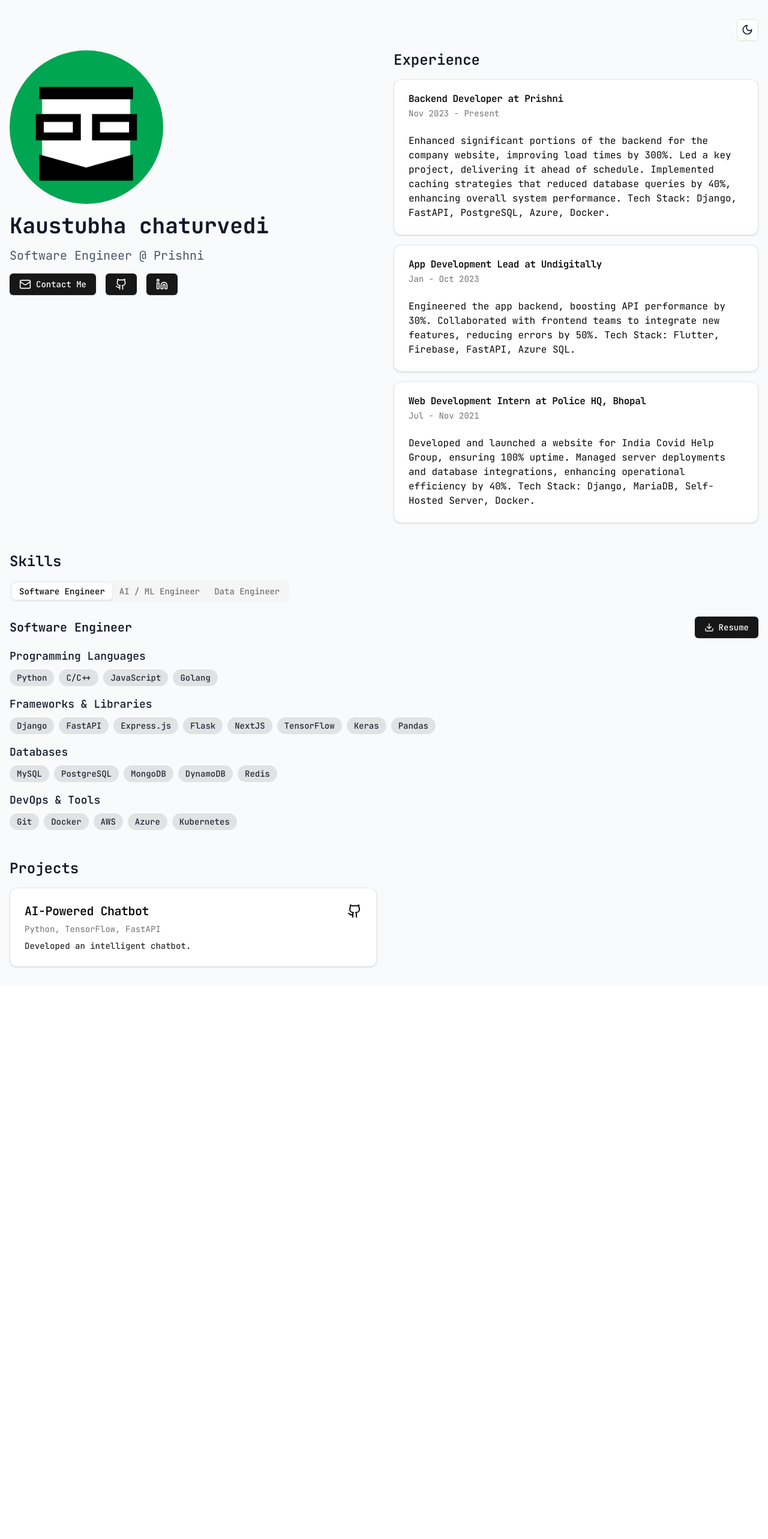
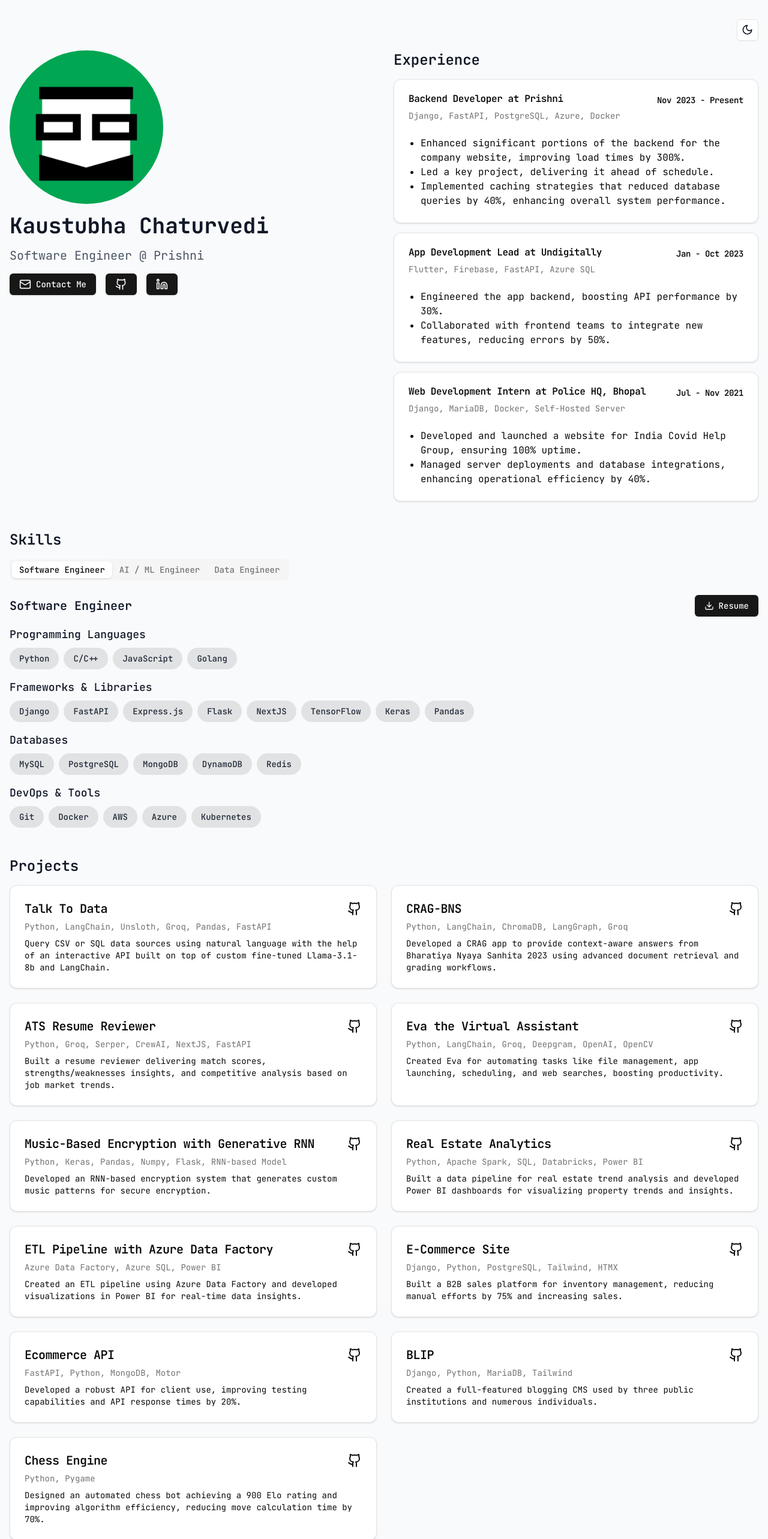
Before and after one commit to kaustubha-chaturvedi/kaustubha-chaturvedi.github.io, a Next.js app: page / in a window 1280 px wide. Shown: the top 2566 px of the page at 60% size. Before the commit the page ends 1644 px from the top, so only its background shows below. Built offline with nearby package versions, Linux system fonts and the light colour scheme.

Commit message:
update: portfolio

```diff
--- a/next.config.mjs
+++ b/next.config.mjs
@@ -2,6 +2,9 @@
 const nextConfig = {
   reactStrictMode: true,
   output: "export",
+  images: {
+    unoptimized: true,
+  },
 };
 
 export default nextConfig;
--- a/src/app/page.tsx
+++ b/src/app/page.tsx
@@ -3,7 +3,10 @@ import { Mail, Github, Linkedin } from 'lucide-react';
 import ExperienceSection from '@/components/ExperienceSection';
 import SkillsSection from '@/components/SkillsSection';
 import ProjectsSection from '@/components/ProjectsSection';
-import { info, positions, experiences, projects } from '@/data/portfolioData';
+import { info } from '@/data/about';
+import { experiences } from '@/data/experiences';
+import { positions } from '@/data/skills';
+import { projects } from '@/data/projects';
 import Image from 'next/image'
 import ThemeSwitcher from "@/components/ThemeSwitcher";
 
--- a/src/components/ExperienceSection.tsx
+++ b/src/components/ExperienceSection.tsx
@@ -9,11 +9,18 @@ export default function ExperienceSection({ experiences }: { experiences: Experi
       {experiences.map((exp, index) => (
         <Card key={index} className="dark:bg-gray-800">
           <CardHeader>
-            <CardTitle>{exp.title} at {exp.company}</CardTitle>
-            <CardDescription className="dark:text-gray-400">{exp.period}</CardDescription>
+            <CardTitle className='flex justify-between flex-wrap'>
+              <p>{exp.title} at {exp.company}</p>
+              <p className="text-sm dark:text-gray-400">{exp.period}</p>
+            </CardTitle>
+            <CardDescription className="dark:text-gray-400">{exp.technologies}</CardDescription>
           </CardHeader>
           <CardContent>
-            <p className="dark:text-gray-300">{exp.description}</p>
+            <ul className="list-disc pl-5 dark:text-gray-300">
+              {exp.description.map((point, idx) => (
+                <li key={idx}>{point}</li>
+              ))}
+            </ul>
           </CardContent>
         </Card>
       ))}
--- a/src/components/SkillsSection.tsx
+++ b/src/components/SkillsSection.tsx
@@ -11,7 +11,7 @@ function SkillsDisplay({ skills }: { skills: string[] }) {
       {skills.map(skill => (
         <span
           key={skill}
-          className="px-3 py-1 rounded-full text-sm font-medium bg-primary/10 text-gray-800 dark:bg-primary/20 dark:text-gray-100 hover:bg-primary/20 dark:hover:bg-primary/30">
+          className="px-4 py-2 rounded-full text-sm font-medium bg-primary/10 text-gray-800 dark:bg-primary/20 dark:text-gray-100 hover:bg-primary/20 dark:hover:bg-primary/30">
           {skill}
         </span>
       ))}
@@ -26,13 +26,15 @@ export default function SkillsSection({ positions }: { positions: Position[] })
     <div className="mb-12 relative">
       <h2 className="text-2xl font-semibold mb-4">Skills</h2>
       <Tabs value={activeTab} onValueChange={setActiveTab}>
+        <div className="overflow-auto">
           <TabsList className="mb-4">
             {positions.map((position) => (
-            <TabsTrigger key={position.name} value={position.name} onClick={() => setActiveTab(position.name)}>
+              <TabsTrigger className='overflow-auto' key={position.name} value={position.name} onClick={() => setActiveTab(position.name)}>
                 {position.name}
               </TabsTrigger>
             ))}
           </TabsList>
+        </div>
 
         {positions.map((position) => (
           <TabsContent key={position.name} value={position.name} className={`tab-content ${activeTab === position.name ? "tab-content-active" : ""}`}>
--- /dev/null
+++ b/src/data/about.ts
@@ -0,0 +1,11 @@
+import { Info } from '@/types/portfolioTypes';
+
+export const info: Info = {
+    picUrl: "/me.jpg",
+    name: "Kaustubha Chaturvedi",
+    job: "Software Engineer @ Prishni",
+    about: "I&apos;m a software engineer with a passion for building scalable and reliable systems.",
+    mail: "kaustubhachaturvedi@gmail.com",
+    github: "https://github.com/kaustubha-chaturvedi/",
+    linkedin: "https://www.linkedin.com/in/kaustubha-chaturvedi/",
+};
--- /dev/null
+++ b/src/data/experiences.ts
@@ -0,0 +1,35 @@
+import { Experience } from "@/types/portfolioTypes";
+
+export const experiences: Experience[] = [
+    {
+        title: "Backend Developer",
+        company: "Prishni",
+        period: "Nov 2023 - Present",
+        technologies: "Django, FastAPI, PostgreSQL, Azure, Docker",
+        description: [
+            "Enhanced significant portions of the backend for the company website, improving load times by 300%.",
+            "Led a key project, delivering it ahead of schedule.",
+            "Implemented caching strategies that reduced database queries by 40%, enhancing overall system performance."
+        ]
+    },
+    {
+        title: "App Development Lead",
+        company: "Undigitally",
+        period: "Jan - Oct 2023",
+        technologies: "Flutter, Firebase, FastAPI, Azure SQL",
+        description: [
+            "Engineered the app backend, boosting API performance by 30%.",
+            "Collaborated with frontend teams to integrate new features, reducing errors by 50%.",
+        ]
+    },
+    {
+        title: "Web Development Intern",
+        company: "Police HQ, Bhopal",
+        period: "Jul - Nov 2021",
+        technologies: "Django, MariaDB, Docker, Self-Hosted Server",
+        description: [
+            "Developed and launched a website for India Covid Help Group, ensuring 100% uptime.",
+            "Managed server deployments and database integrations, enhancing operational efficiency by 40%.",
+        ]
+    }
+];
--- /dev/null
+++ b/src/data/projects.ts
@@ -0,0 +1,70 @@
+import { Project } from "@/types/portfolioTypes";
+
+export const projects: Project[] = [
+    {
+        title: "Talk To Data",
+        technologies: "Python, LangChain, Unsloth, Groq, Pandas, FastAPI",
+        description: "Query CSV or SQL data sources using natural language with the help of an interactive API built on top of custom fine-tuned Llama-3.1-8b and LangChain.",
+        githubUrl: "https://github.com/kaustubha-chaturvedi/Talk-To-Data"
+    },
+    {
+        title: "CRAG-BNS",
+        technologies: "Python, LangChain, ChromaDB, LangGraph, Groq",
+        description: "Developed a CRAG app to provide context-aware answers from Bharatiya Nyaya Sanhita 2023 using advanced document retrieval and grading workflows.",
+        githubUrl: "https://github.com/kaustubha-chaturvedi/CRAG-BNS"
+    },
+    {
+        title: "ATS Resume Reviewer",
+        technologies: "Python, Groq, Serper, CrewAI, NextJS, FastAPI",
+        description: "Built a resume reviewer delivering match scores, strengths/weaknesses insights, and competitive analysis based on job market trends.",
+        githubUrl: "https://github.com/kaustubha-chaturvedi/ATS-Resume-Reviewer"
+    },
+    {
+        title: "Eva the Virtual Assistant",
+        technologies: "Python, LangChain, Groq, Deepgram, OpenAI, OpenCV",
+        description: "Created Eva for automating tasks like file management, app launching, scheduling, and web searches, boosting productivity.",
+        githubUrl: "https://github.com/kaustubha-chaturvedi/Eva-The-Assistant"
+    },
+    {
+        title: "Music-Based Encryption with Generative RNN",
+        technologies: "Python, Keras, Pandas, Numpy, Flask, RNN-based Model",
+        description: "Developed an RNN-based encryption system that generates custom music patterns for secure encryption.",
+        githubUrl: "https://github.com/kaustubha-chaturvedi/Music-Based-Encryption-with-Generative-RNN"
+    },
+    {
+        title: "Real Estate Analytics",
+        technologies: "Python, Apache Spark, SQL, Databricks, Power BI",
+        description: "Built a data pipeline for real estate trend analysis and developed Power BI dashboards for visualizing property trends and insights.",
+        githubUrl: "https://github.com/kaustubha-chaturvedi/Real-Estate-Analytics"
+    },
+    {
+        title: "ETL Pipeline with Azure Data Factory",
+        technologies: "Azure Data Factory, Azure SQL, Power BI",
+        description: "Created an ETL pipeline using Azure Data Factory and developed visualizations in Power BI for real-time data insights.",
+        githubUrl: "https://github.com/kaustubha-chaturvedi/ADF-ETL"
+    },
+    {
+        title: "E-Commerce Site",
+        technologies: "Django, Python, PostgreSQL, Tailwind, HTMX",
+        description: "Built a B2B sales platform for inventory management, reducing manual efforts by 75% and increasing sales.",
+        githubUrl: "https://shreeshyamfireworks.in"
+    },
+    {
+        title: "Ecommerce API",
+        technologies: "FastAPI, Python, MongoDB, Motor",
+        description: "Developed a robust API for client use, improving testing capabilities and API response times by 20%.",
+        githubUrl: "https://github.com/kaustubha-chaturvedi/fastapi-ecommerce-api"
+    },
+    {
+        title: "BLIP",
+        technologies: "Django, Python, MariaDB, Tailwind",
+        description: "Created a full-featured blogging CMS used by three public institutions and numerous individuals.",
+        githubUrl: "https://github.com/kaustubha-chaturvedi/BlipDjango"
+    },
+    {
+        title: "Chess Engine",
+        technologies: "Python, Pygame",
+        description: "Designed an automated chess bot achieving a 900 Elo rating and improving algorithm efficiency, reducing move calculation time by 70%.",
+        githubUrl: "https://github.com/kaustubha-chaturvedi/chess-engine"
+    }
+];
--- a/src/data/portfolioData.ts
+++ b/src/data/skills.ts
@@ -1,14 +1,4 @@
-import { Info, Position, Experience, Project } from '@/types/portfolioTypes';
-
-export const info: Info = {
-    picUrl: "/me.jpg",
-    name: "Kaustubha chaturvedi",
-    job: "Software Engineer @ Prishni",
-    about: "I&apos;m a software engineer with a passion for building scalable and reliable systems.",
-    mail: "kaustubhachaturvedi@gmail.com",
-    github: "https://github.com/kaustubha-chaturvedi/",
-    linkedin: "https://www.linkedin.com/in/kaustubha-chaturvedi/",
-};
+import { Position } from "@/types/portfolioTypes";
 
 export const positions: Position[] = [
     {
@@ -44,34 +34,3 @@ export const positions: Position[] = [
         cvUrl: "/resume_ds.pdf"
     },
 ];
-
-export const experiences: Experience[] = [
-    {
-        title: "Backend Developer",
-        company: "Prishni",
-        period: "Nov 2023 - Present",
-        description: "Enhanced significant portions of the backend for the company website, improving load times by 300%. Led a key project, delivering it ahead of schedule. Implemented caching strategies that reduced database queries by 40%, enhancing overall system performance. Tech Stack: Django, FastAPI, PostgreSQL, Azure, Docker."
-    },
-    {
-        title: "App Development Lead",
-        company: "Undigitally",
-        period: "Jan - Oct 2023",
-        description: "Engineered the app backend, boosting API performance by 30%. Collaborated with frontend teams to integrate new features, reducing errors by 50%. Tech Stack: Flutter, Firebase, FastAPI, Azure SQL."
-    },
-    {
-        title: "Web Development Intern",
-        company: "Police HQ, Bhopal",
-        period: "Jul - Nov 2021",
-        description: "Developed and launched a website for India Covid Help Group, ensuring 100% uptime. Managed server deployments and database integrations, enhancing operational efficiency by 40%. Tech Stack: Django, MariaDB, Self-Hosted Server, Docker."
-    }
-];
-
-export const projects: Project[] = [
-    {
-        title: "AI-Powered Chatbot",
-        technologies: "Python, TensorFlow, FastAPI",
-        description: "Developed an intelligent chatbot.",
-        githubUrl: "https://github.com/yourusername/ai-chatbot"
-    },
-    // Other projects...
-];
--- a/src/types/portfolioTypes.ts
+++ b/src/types/portfolioTypes.ts
@@ -23,7 +23,8 @@ export type Experience = {
     title: string;
     company: string;
     period: string;
-    description: string;
+    technologies: string;
+    description: string[];
 };
 
 export type Project = {
```
Lines whose indentation alone changed are shown as unchanged.
